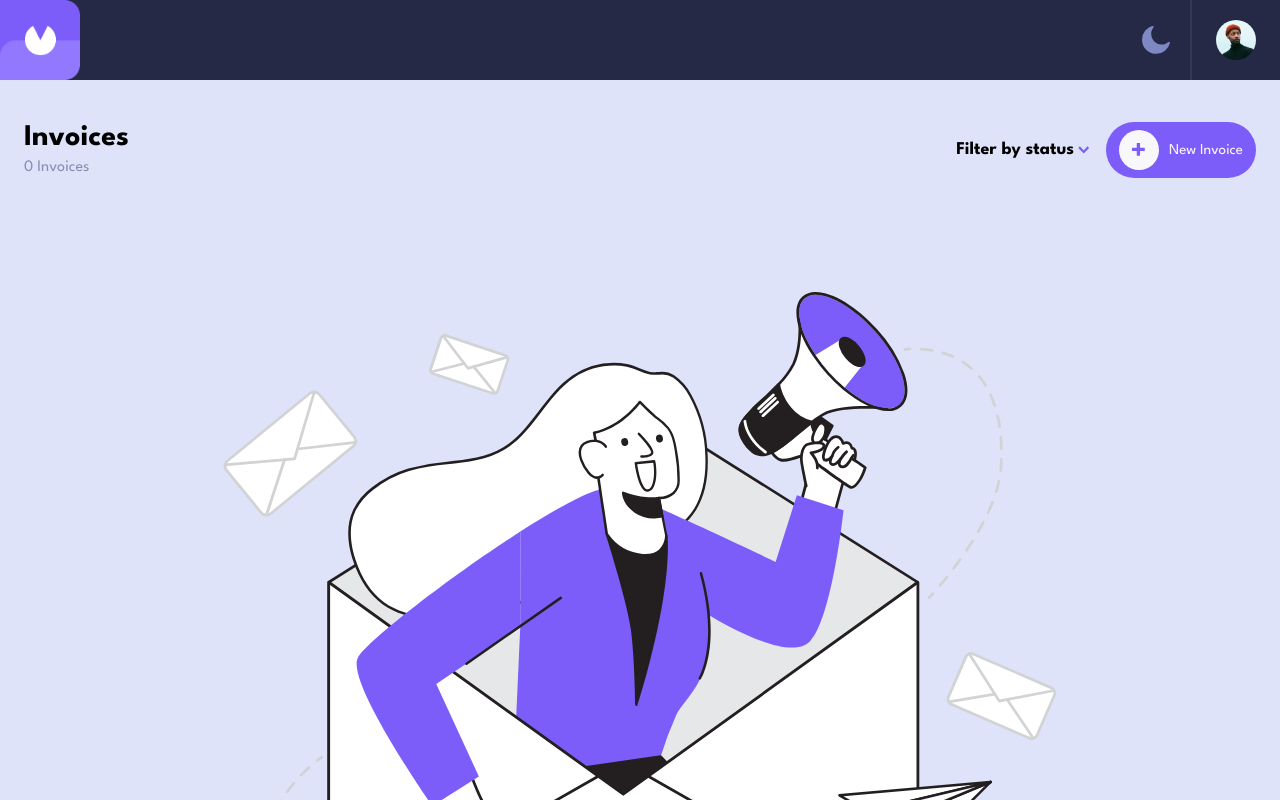
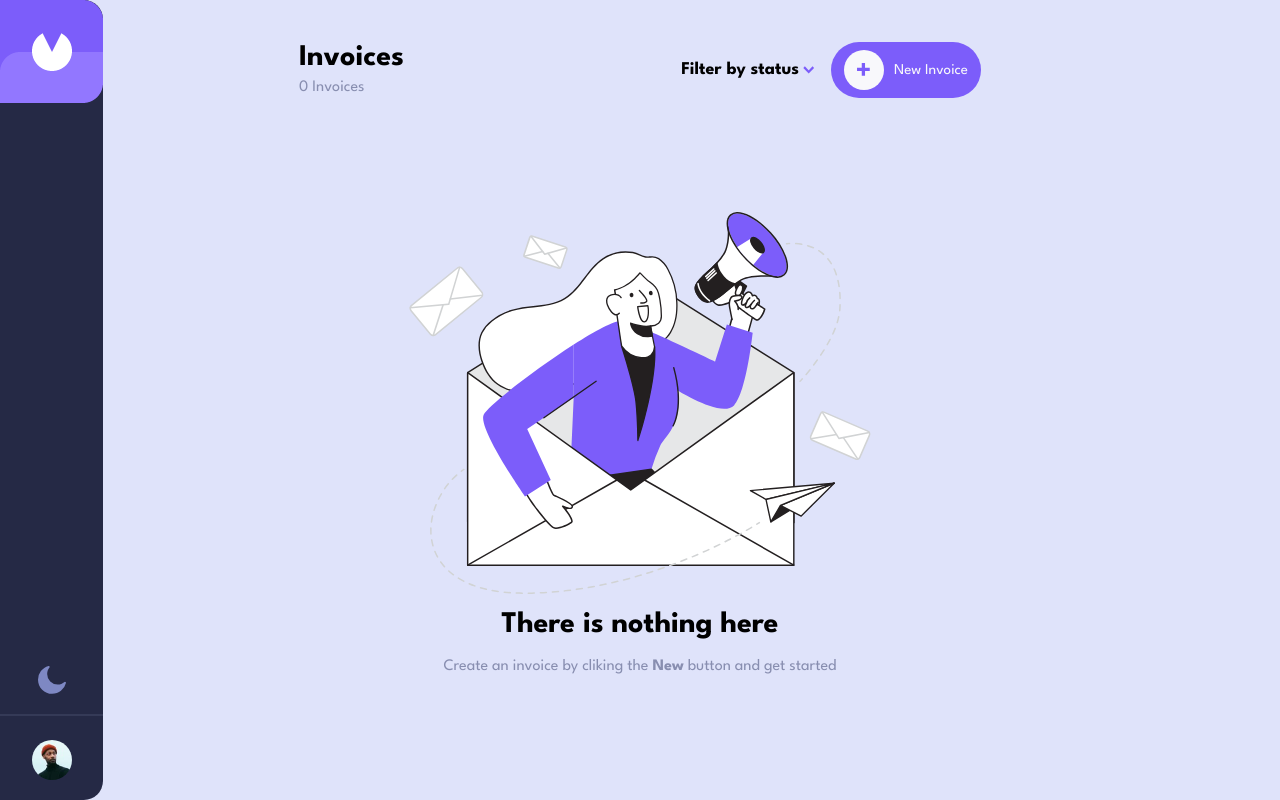
Before and after one commit to bibatjed/invoice-app, a React (Vite) app in the folder frontend/: page / in a window 1280 px wide. Shown: the top 800 px of the page. Built offline with nearby package versions, Linux system fonts and the light colour scheme; no server answers; sample sign-in values are in the browser's storage.

Commit message:
Desktop view for home and detailed invoice

```diff
--- a/frontend/src/components/InvoiceForm.tsx
+++ b/frontend/src/components/InvoiceForm.tsx
@@ -95,8 +95,8 @@ export default function InvoiceForm(props: { onDiscard: () => void; defaultValue
   };
 
   return (
-    <div className="w-full relative z-10  bg-custom-white  p-6 mt-20 h-full md:rounded-tr-2xl md:rounded-br-2xl md:pt-[59px] md:px-[56px]">
-      <form onSubmit={handleSubmit(onSubmit)} className="overflow-y-auto overflow-x-hidden h-[calc(100vh-120px)] md:h-[calc(100vh-150px)]">
+    <div className="w-full relative z-10 lg:mt-0  bg-custom-white  p-6 mt-20 h-full md:rounded-tr-2xl md:rounded-br-2xl md:pt-[59px] md:px-[56px]">
+      <form onSubmit={handleSubmit(onSubmit)} className="overflow-y-auto overflow-x-hidden h-[calc(100vh-120px)] md:h-[calc(100vh-150px)] lg:h-[calc(100vh-83px)]">
         <h1 className="text-[24px] font-bold">{props.isEdit ? "Edit" : "New"} Invoice</h1>
 
         <h3 className="text-custom-purple text-[15px] mt-[22px]">Bill From</h3>
--- a/frontend/src/layout/Header.tsx
+++ b/frontend/src/layout/Header.tsx
@@ -35,16 +35,16 @@ export default function Header() {
     });
   };
   return (
-    <div className="bg-custom-darker-blue flex justify-between z-50 items-center sticky top-0">
-      <img src={Logo} className="size-20" />
-      <div className="flex gap-5 h-20">
+    <div className="bg-custom-darker-blue flex justify-between lg:flex-col lg:justify-between lg:max-w-[103px] lg:rounded-tr-[1.2rem] lg:rounded-br-[1.2rem] lg:fixed lg:min-h-screen lg:z-0 z-50 items-center sticky top-0 ">
+      <img src={Logo} className="size-20 lg:w-[103px] lg:h-[103px]" />
+      <div className="flex gap-5 h-20 lg:h-auto lg:mb-5 lg:flex-col lg:items-center lg:w-full">
         <div className="flex items-center">
           <button onClick={onClickTheme}>
             <img src={theme === "dark" ? SunIcon : MoonIcon} className="size-7" />
           </button>
         </div>
 
-        <div className="flex items-center border-opacity-45 border-l-2 pl-6 mr-6 border-[#494E6E]">
+        <div className="flex items-center border-opacity-45 border-l-2 lg:border-l-0 lg:border-t-2 lg:pl-0 lg:w-full lg:justify-center lg:pt-6 lg:mr-0 pl-6 mr-6 border-[#494E6E]">
           <img className="rounded-full size-10" src={ImageAvatar} />
         </div>
       </div>
--- a/frontend/src/layout/Main.tsx
+++ b/frontend/src/layout/Main.tsx
@@ -3,9 +3,9 @@ import Header from "./Header";
 
 export default function Main(props: { children: ReactNode | ReactNode[]; innerRef?: any }) {
   return (
-    <div ref={props.innerRef} className="min-h-screen bg-custom-light-grey">
+    <div ref={props.innerRef} className="min-h-screen bg-custom-light-grey lg:flex lg:flex-row lg:relative">
       <Header />
-      <div className="px-6 mx-auto mt-10 overflow-x-hidden">{props.children}</div>
+      <div className="px-6 mx-auto mt-10 overflow-x-hidden lg:w-full lg:max-w-[730px]">{props.children}</div>
     </div>
   );
 }
```
